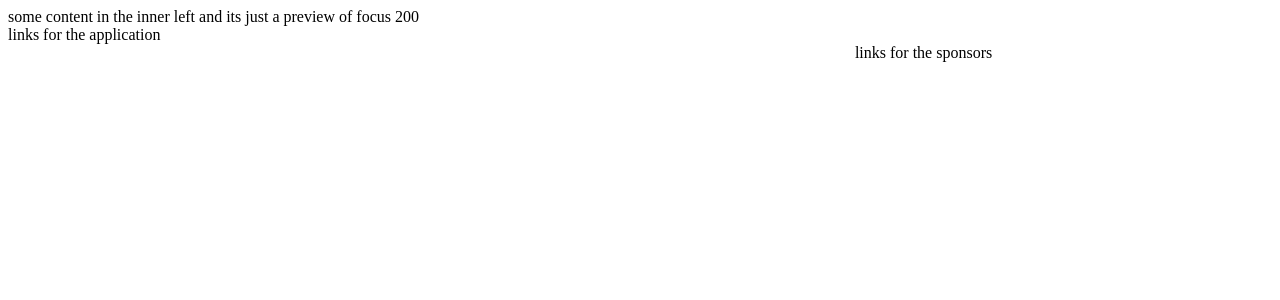
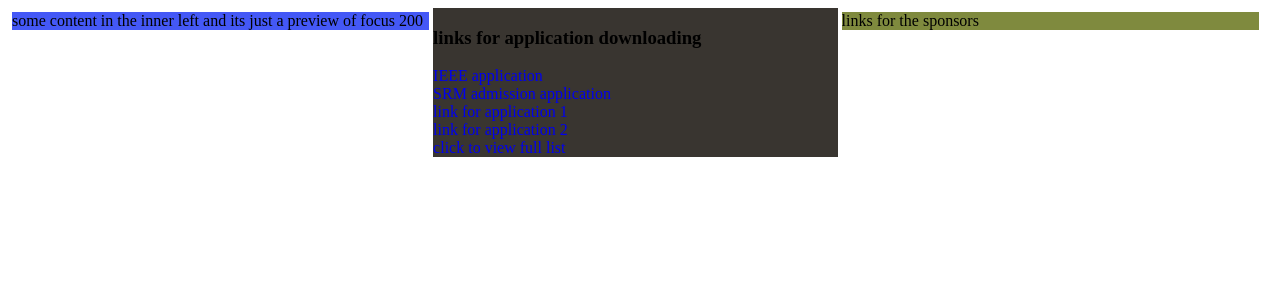
Before and after one commit to selvam111773/luminsite, a PHP site: page / in a window 1280 px wide. Shown: the top 300 px of the page. Run offline with PHP 8.4, Linux system fonts and the light colour scheme.

Commit message:
div separation of the index content

```diff
--- a/css/style.css
+++ b/css/style.css
@@ -1,22 +1,34 @@
-.main_content{
+.main_content {
     padding: 10px;
     background-color: #E5EECC;
+    margin-left: 40px;
+    margin-right: 40px;
     width: 100%;
-    border-style: solid;
-    border-color: #393530;
 }
-.inner_left{
-    background-color: #FFFFFF;
+
+.inner_left {
+    background-color: #4458F6;
+    margin: 4px;
     width: 33%;
     float: left;
+    overflow: hidden;
 }
-.inner_right{
-    background-color: #FFFFFF;
+
+.inner_right {
+    margin: 4px;
     width: 33%;
-    float: right;
+    float: left;
+    overflow: hidden;
+    background-color: #7F8A3E;
 }
-.inner_middle{
-    background-color: #FFFFFF;
-    width: 33%;
 
+.inner_middle {
+    width: 32%;
+    float: left;
+    overflow: hidden;
+    background-color: #393530;
 }
+
+.application a {
+    text-decoration: none;
+}
--- a/index.php
+++ b/index.php
@@ -1,27 +1,29 @@
 <html>
-<head><title>php strom test page</title>
+<head><title>Lumin Academy</title>
     <link href="css/style.css" rel="stylesheet"/>
 </head>
 <body>
-<div class="header">
-</div>
 <div class="main-content">
-    <div class="focus200 inner_left">
+    <div class="inner_left">
         some content in the inner left and its just a preview of focus 200
         <!-- Focus 200 content goes her  -->
     </div>
-    <div class="application_links inner_middle">
+    <div class="inner_middle">
         <!-- application link goes here -->
-        links for the application
+        <h3>links for application downloading</h3>
+        <div class="application">
+            <a href="#">IEEE application</a><br>
+            <a href="#">SRM admission application</a><br>
+            <a href="#">link for application 1</a><br>
+            <a href="#">link for application 2</a><br>
+            <a href="#">click to view full list</a>
+        </div>
     </div>
-    <div class="sponsor inner_right">
+    <div class="inner_right">
         <!-- sponsors link goes here -->
         links for the sponsors
     </div>
 </div>
-<div class="footer">
-
-</div>
 <script src="js/index.js"></script>
 </body>
 </html>
```
